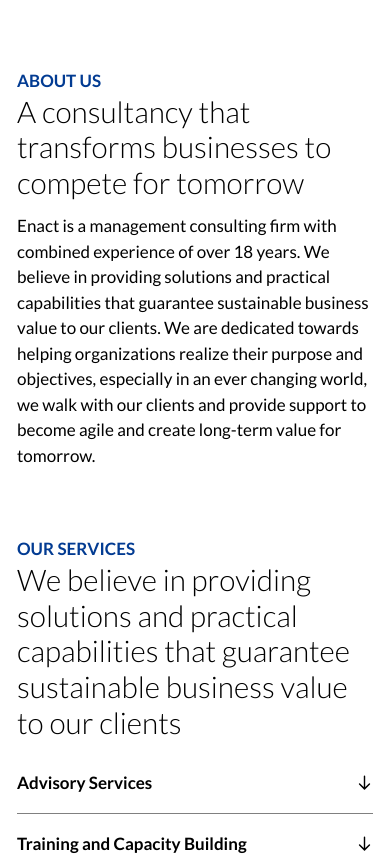
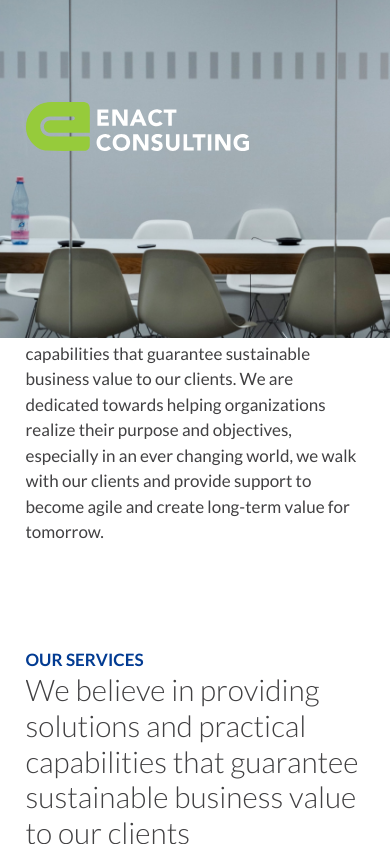
Before and after one commit to gs-maker/enact_temp, a React (Create React App) app: page / in a window 390 px wide. Shown: the top 855 px of the page. Built offline with nearby package versions, Linux system fonts and the light colour scheme.

Commit message:
responsiveness added

```diff
--- a/src/App.js
+++ b/src/App.js
@@ -2,13 +2,21 @@
 import Services from "./components/Services";
 import AboutUs from "./components/AboutUs";
 import ContactUs from "./components/ContactUs";
+import logo from "./img/enactLogo.svg";
 
 function App() {
 	return (
-		<div className="App">
-			<AboutUs />
-			<Services />
-			<ContactUs />
+		<div className="layout">
+			<div className="inner-layout">
+				<div className="logo-container"></div>
+
+				<div className="content">
+					<img src={logo} alt="enact logo" />
+					<AboutUs />
+					<Services />
+					<ContactUs />
+				</div>
+			</div>
 		</div>
 	);
 }
--- a/src/index.css
+++ b/src/index.css
@@ -9,11 +9,17 @@
 
 body {
 	font-size: 1rem;
+	color: var(--font-color);
+}
+
+a {
+	color: var(--title-color);
 }
 
 :root {
 	--title-color: #023b92;
 	--background-color: #f3f8ff;
+	--font-color: #414042;
 }
 
 h4 {
@@ -28,7 +34,7 @@
 }
 
 .section {
-	margin: 4rem 1rem;
+	margin-top: 6rem;
 }
 
 .service-title {
@@ -49,11 +55,9 @@
 .service-list {
 	margin-top: 1rem;
 	margin-left: 1rem;
+	margin-bottom: 2rem;
+	color: slategray;
 	transition: all ease-in;
-}
-
-.service-list{
-	margin-bottom: 2rem;
 }
 
 .tel {
@@ -66,3 +70,81 @@
 	color: var(--title-color);
 	cursor: pointer;
 }
+
+.layout {
+	display: grid;
+	grid-gap: 1rem;
+	grid-template-rows: auto;
+	grid-template-columns: repeat(5, 1fr);
+	position: relative;
+	height: 100vh;
+}
+
+.logo-container {
+	grid-column: 1/3;
+	position: absolute;
+	top: 0;
+	left: 0;
+	background-image: url("./img/unsplash_boardroom.png");
+	background-position: center;
+	background-size: cover;
+	width: 100%;
+	height: 100%;
+}
+
+.inner-layout {
+	padding: 0 1.5rem;
+	max-width: 1300px;
+	grid-column: 2/6;
+	margin: 0 auto;
+	width: 100%;
+	display: grid;
+	grid-template-columns: repeat(5, 1fr);
+	grid-gap: 1rem;
+	height: 100vh;
+	overflow: hidden;
+}
+
+.inner-layout img {
+	grid-column: 2/3;
+	margin-top: 5rem;
+	position: absolute;
+	left: 0;
+	padding-right: 1rem;
+	width: 240px;
+	height: auto;
+}
+
+.content {
+	grid-column: 3/6;
+	overflow-y: auto;
+}
+
+@media screen and (max-width: 1200px) {
+	.inner-layout img {
+		grid-column: 1/3;
+		left: 5rem;
+	}
+}
+
+@media screen and (max-width: 800px) {
+	.logo-container {
+		grid-column: 1/6;
+		grid-row: 1/2;
+		height: 40vh;
+	}
+
+	.inner-layout {
+		grid-column: 1/6;
+	}
+
+	.content {
+		grid-column: 1/6;
+		grid-row: 2/3;
+	}
+
+	.inner-layout img {
+		grid-column: 1/3;
+		left: 1.5rem;
+	}
+}
```
Also changed, not shown: src/img/enactLogo.svg (added), src/img/unsplash_boardroom.png (added).
